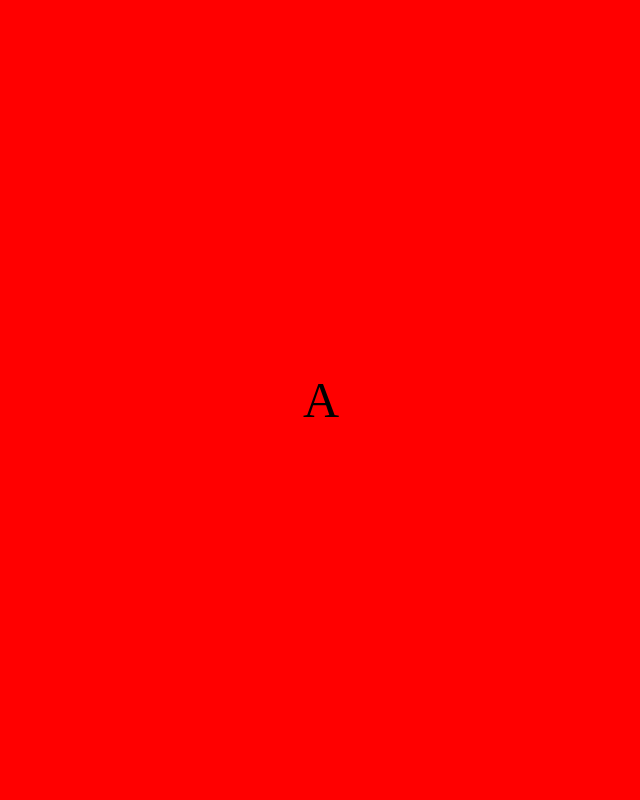
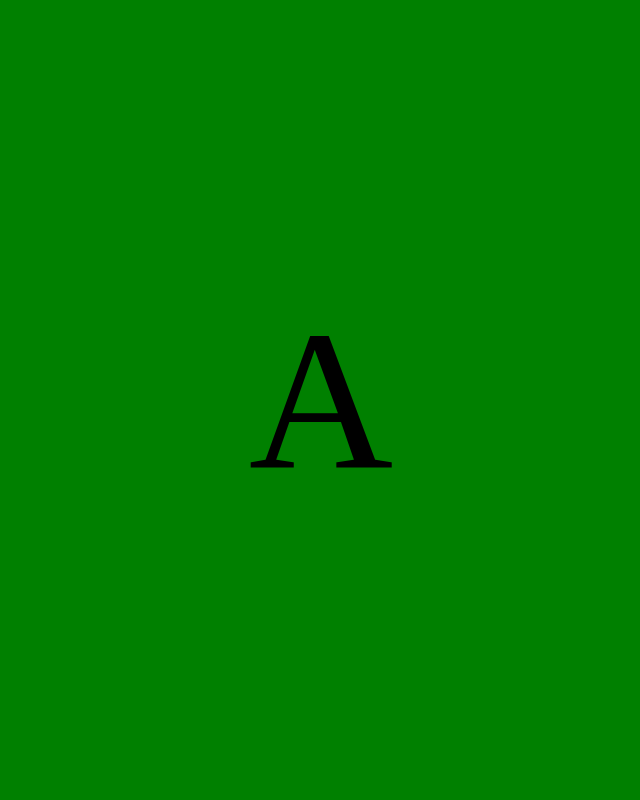
Before and after one commit to GarajedeIdeas/LiveCoding-Animaciones-impactantes-con-la-barra-de-scroll-GSAP-ScrollTrigger, a website built with webpack: page dist/index.html in a window 1280 px wide. Shown: the top 800 px of the page, without its empty margins (319-959 px from the left). Built offline with nearby package versions, Linux system fonts and the light colour scheme.

Commit message:
experiment 3

```diff
--- a/src/index.ts
+++ b/src/index.ts
@@ -1,44 +1,46 @@
 import "./styles.scss";
 
-import { Power4, gsap } from "gsap";
-
-import { ScrollTrigger } from "gsap/ScrollTrigger";
+import ScrollTrigger from "gsap/ScrollTrigger";
+import { gsap } from "gsap";
 
 gsap.registerPlugin(ScrollTrigger);
 
 const tl = gsap
   .timeline()
-  .timeScale(8)
-  .addLabel("l1")
+  // .timeScale(10)
+  .addLabel("p1")
   .to(".box.a", {
     xPercent: 100,
-    duration: 5
+    duration: 0.1
+    // delay: 2
   })
-  .addLabel("l2")
-  .to(".box.b", {
-    yPercent: 100,
-    rotation: 20,
-    duration: 15,
-    ease: Power4.easeOut
+  .addLabel("p2")
+  .to(["a", "b", "c"], {
+    xPercent: 120,
+    duration: 0.1,
+    transform: "skew(15deg)"
   })
   .to(".box.b", {
-    opacity: 0,
-    duration: 5
+    xPercent: 100,
+    duration: 0.1,
+    transform: "skew(0)"
   })
-  .addLabel("l3")
+  .addLabel("p3")
   .to(".box.c", {
-    backgroundColor: "orange",
-    duration: 15
+    background: "#fabada",
+    duration: 0.2
+  })
+  .to(".box.c", {
+    filter: "drop-shadow(30px 10px 4px #4444dd)",
+    transform: "scale(0)",
+    rotation: 360 * 1,
+    duration: 0.2
   });
 
-tl.seek("l2");
-
 ScrollTrigger.create({
-  // markers: true,
+  trigger: "#container",
+  end: "+=8000%",
   animation: tl,
-  trigger: "#container",
-  start: "top top",
-  end: "+=50000",
   pin: true,
   scrub: true
 });
--- a/src/styles.scss
+++ b/src/styles.scss
@@ -17,51 +17,31 @@ html {
       0 0 / calc(var(--s) / 5) calc(var(--s) / 5);
 }
 
-// html,
-// body {
-//   margin: 0;
-//   padding: 0;
-//   overflow: hidden;
-// }
+// #container {}
 
-#container {
+.box {
+  height: 100vh;
   width: 100vw;
-  height: 100vh;
-  // overflow: hidden;
-  // overflow-y: scroll;
-  // overflow-y: scroll;
-  // scroll-snap-type: y mandatory;
-  outline: 1px solid green;
-}
-
-#container .box {
   display: flex;
   justify-content: center;
   align-items: center;
+  font-size: 200px;
   position: absolute;
-}
-
-.box {
-  font-size: 50px;
-  // scroll-snap-align: start;
-  width: 100vw;
-  height: 100vh;
+  left: 0;
+  top: 0;
 
   &.a {
-    // left: -100%;
-    background-color: red;
-    z-index: 100;
+    background: green;
+    z-index: 1000;
   }
 
   &.b {
-    // top: 150vh;
-    background-color: white;
-    z-index: 50;
+    background: blue;
+    z-index: 900;
   }
 
   &.c {
-    // top: 180vh;
-    background-color: blue;
-    z-index: 20;
+    background: orange;
+    z-index: 800;
   }
 }
```
Also changed, not shown: dist/index.html.
